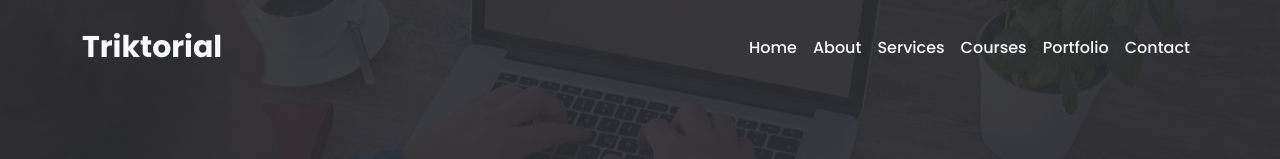
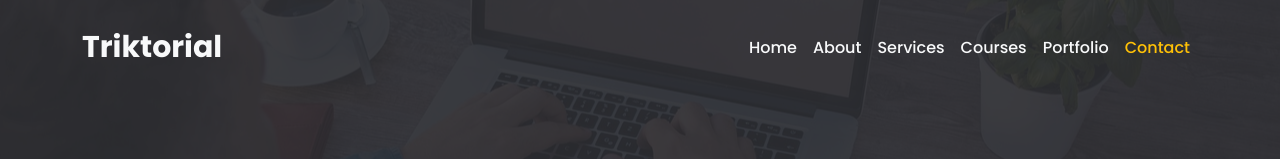
Before and after one commit to fahrilhadi/triktorial, a React (Create React App) app: page /contact in a window 1280 px wide. Shown: the top 159 px of the page. Built offline with nearby package versions, Linux system fonts and the light colour scheme.

Commit message:
active routing link

```diff
--- a/src/assets/css/custom.css
+++ b/src/assets/css/custom.css
@@ -143,7 +143,7 @@
 }
 
 .navItem {
-    color: #f8f9fa !important;
+    color: #f8f9fa;
     font-weight: 500 !important;
     text-decoration: none;
 }
@@ -153,7 +153,7 @@
 }
 
 .navItemScroll {
-    color: #2d2e32 !important;
+    color: #2d2e32;
     font-weight: 500 !important;
     text-decoration: none;
 }
--- a/src/components/NavbarComponent/NavbarComponent.jsx
+++ b/src/components/NavbarComponent/NavbarComponent.jsx
@@ -40,12 +40,12 @@ class NavbarComponent extends Component {
 
                     </Nav>
                     <Nav>
-                        <Nav.Link><NavLink className={this.state.navBarItem} to="/">Home</NavLink></Nav.Link>
-                        <Nav.Link><NavLink className={this.state.navBarItem} to="/about">About</NavLink></Nav.Link>
-                        <Nav.Link><NavLink className={this.state.navBarItem} to="/services">Services</NavLink></Nav.Link>
-                        <Nav.Link><NavLink className={this.state.navBarItem} to="/courses">Courses</NavLink></Nav.Link>
-                        <Nav.Link><NavLink className={this.state.navBarItem} to="/portfolio">Portfolio</NavLink></Nav.Link>
-                        <Nav.Link><NavLink className={this.state.navBarItem} to="/contact">Contact</NavLink></Nav.Link>
+                        <Nav.Link><NavLink className={this.state.navBarItem} style={({isActive})=>{return {color: isActive? '#ffc107':''}}} to="/" end>Home</NavLink></Nav.Link>
+                        <Nav.Link><NavLink className={this.state.navBarItem} style={({isActive})=>{return {color: isActive? '#ffc107':''}}} to="/about" end>About</NavLink></Nav.Link>
+                        <Nav.Link><NavLink className={this.state.navBarItem} style={({isActive})=>{return {color: isActive? '#ffc107':''}}} to="/services" end>Services</NavLink></Nav.Link>
+                        <Nav.Link><NavLink className={this.state.navBarItem} style={({isActive})=>{return {color: isActive? '#ffc107':''}}} to="/courses" end>Courses</NavLink></Nav.Link>
+                        <Nav.Link><NavLink className={this.state.navBarItem} style={({isActive})=>{return {color: isActive? '#ffc107':''}}} to="/portfolio" end>Portfolio</NavLink></Nav.Link>
+                        <Nav.Link><NavLink className={this.state.navBarItem} style={({isActive})=>{return {color: isActive? '#ffc107':''}}} to="/contact" end>Contact</NavLink></Nav.Link>
                     </Nav>
                     </Navbar.Collapse>
                 </Container>
```
